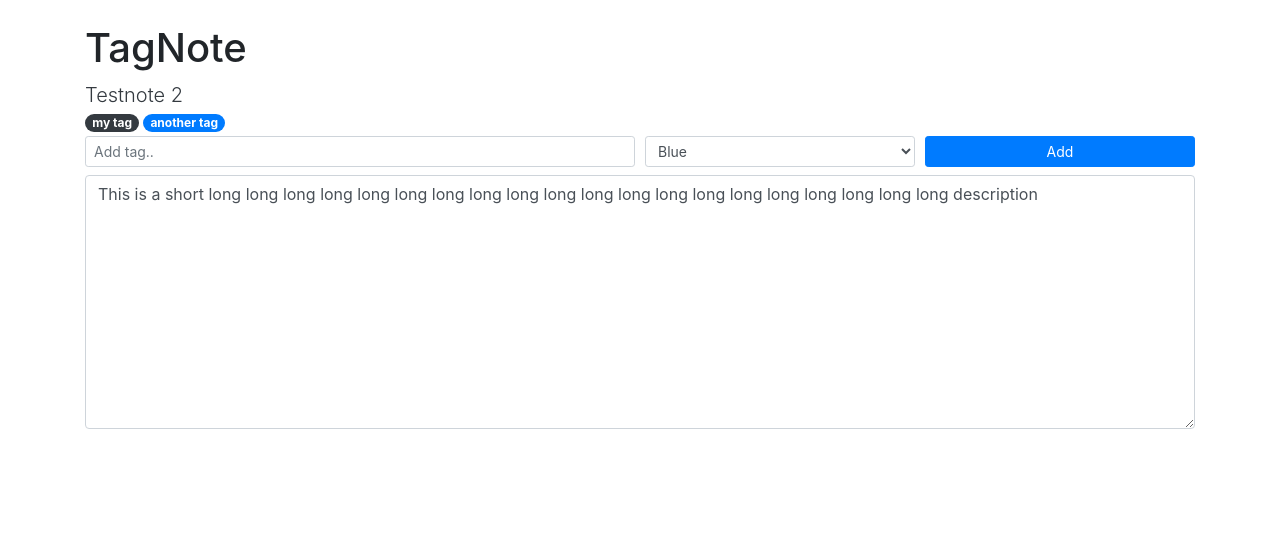
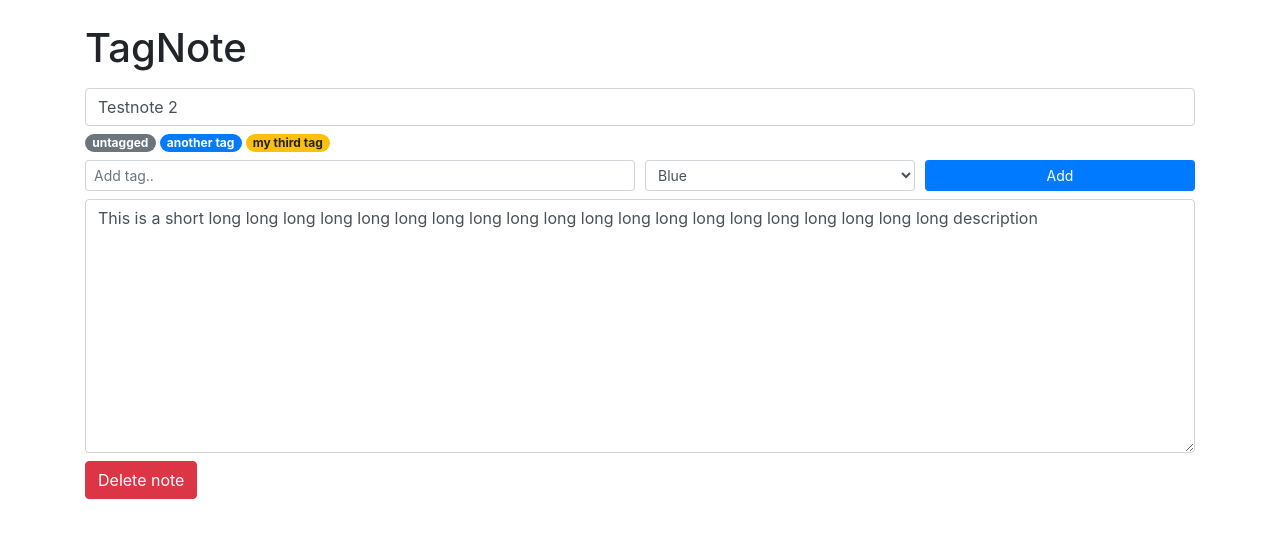
Before and after one commit to greensebastian/tagnote-client, a React (Create React App) app: page /86cf4600-e65c-4794-bf9c-b403d1a1f65b in a window 1280 px wide. Shown: the top 538 px of the page. Built offline with nearby package versions, Linux system fonts and the light colour scheme.

Commit message:
Fix link in list, add remove button and modal

```diff
--- a/src/App.tsx
+++ b/src/App.tsx
@@ -15,7 +15,7 @@ function App() {
 	return (
 		<NoteContextProvider initialNotes={notes}>
       <Container>
-        <h1 className="mt-4">TagNote</h1>
+        <h1 className="mt-4 mb-3">TagNote</h1>
         <AppRouter />
       </Container>
 		</NoteContextProvider>
--- /dev/null
+++ b/src/components/confirmModal.tsx
@@ -0,0 +1,38 @@
+import React from "react";
+import { Button, Modal } from "react-bootstrap";
+
+type ConfirmModalProps = {
+  show: boolean,
+  onOk: (() => void),
+  onCancel: (() => void),
+  heading: string,
+  body: JSX.Element,
+  okText: string
+}
+
+const ConfirmModal = (props: ConfirmModalProps) => {
+  return (
+    <Modal
+      show={props.show}
+      onHide={props.onCancel}
+      size="lg"
+      aria-labelledby="contained-modal-title-vcenter"
+      centered
+    >
+      <Modal.Header closeButton>
+        <Modal.Title id="contained-modal-title-vcenter">
+          {props.heading}
+        </Modal.Title>
+      </Modal.Header>
+      <Modal.Body>
+        {props.body}
+      </Modal.Body>
+      <Modal.Footer>
+        <Button onClick={props.onOk} variant="primary">{props.okText}</Button>
+        <Button onClick={props.onCancel} variant="secondary">Cancel</Button>
+      </Modal.Footer>
+    </Modal>
+  );
+}
+
+export default ConfirmModal;
--- /dev/null
+++ b/src/components/editableNoteHeader.tsx
@@ -0,0 +1,44 @@
+import React, { useState } from "react";
+import { Col, Form, Row } from "react-bootstrap";
+import NoteModel from "../models/noteModel";
+import TagModel from "../models/tagModel";
+import TagList from "./tagList";
+
+type EditableNoteHeaderProps = {
+	note: NoteModel;
+	setNote: (note: NoteModel) => void;
+	onTagClick?: (tag: TagModel) => void;
+};
+
+const EditableNoteHeader = ({ note, setNote, onTagClick }: EditableNoteHeaderProps) => {
+	const [title, setTitle] = useState(note.title);
+
+	const handleChangedInput = (newTitle: string) => {
+		setTitle(newTitle);
+		setNote({
+			...note,
+			title: newTitle,
+		});
+	};
+
+	return (
+		<Col>
+			<Row className="mb-2">
+				<Form.Control
+					type="text"
+					placeholder="Title"
+					value={title}
+					onChange={(e) => handleChangedInput(e.target.value)}
+				/>
+			</Row>
+			<Row className="mb-1">
+				<TagList
+					onClick={onTagClick}
+					tags={NoteModel.tagModels(note)}
+				/>
+			</Row>
+		</Col>
+	);
+};
+
+export default EditableNoteHeader;
--- a/src/components/filter.tsx
+++ b/src/components/filter.tsx
@@ -9,6 +9,7 @@ type FilterProps = {
 };
 
 const Filter = ({ setFilter }: FilterProps) => {
+	// TODO persist between mounts
   return <Form.Control type="text" placeholder="Filter..." onChange={(e) => setFilter(buildPredicate(e.target.value))}/>
 };
 
--- a/src/components/note.tsx
+++ b/src/components/note.tsx
@@ -1,17 +1,21 @@
 import React, { useState } from "react";
 import { Button, Col, Form, Row } from "react-bootstrap";
-import NoteHeader from "./noteHeader";
 import NoteModel from "../models/noteModel";
 import TagColors from "../models/tagColors";
 import { mapEnum } from "../util/enumUtil";
 import TagModel from "../models/tagModel";
+import EditableNoteHeader from "./editableNoteHeader";
+import { useHistory } from "react-router-dom";
+import ConfirmModal from "./confirmModal";
 
 type NoteProps = {
 	note: NoteModel;
 	setNote: (note: NoteModel) => void;
+	deleteNote: (id: string) => void;
 };
 
-const Note = ({ note, setNote }: NoteProps) => {
+const Note = ({ note, setNote, deleteNote }: NoteProps) => {
+	const history = useHistory();
 	const [description, setDescription] = useState(note.description);
 
 	const handleChangedInput = (e: React.ChangeEvent) => {
@@ -37,7 +41,6 @@ const Note = ({ note, setNote }: NoteProps) => {
 			});
 		}
 		setTagName("");
-		//setTagColor(defaultColor);
 	};
 
 	const resetTag = (tag: TagModel) => {
@@ -52,12 +55,21 @@ const Note = ({ note, setNote }: NoteProps) => {
 		addTag();
 	};
 
-	//TODO editable title
-	//TODO delete note
+	const [showModal, setShowModal] = useState(false);
+	const deleteAndRedirect = () => {
+		deleteNote(note.id);
+		history.push("/");
+	};
+
 	return (
+		<>
 			<Col>
 				<Row>
-				<NoteHeader onTagClick={resetTag} note={note} />
+					<EditableNoteHeader
+						setNote={setNote}
+						onTagClick={resetTag}
+						note={note}
+					/>
 				</Row>
 				<Row>
 					<Form className="w-100" onSubmit={handleSubmit}>
@@ -103,7 +115,21 @@ const Note = ({ note, setNote }: NoteProps) => {
 						/>
 					</Form>
 				</Row>
+				<Row className="mt-2">
+					<Button variant="danger" onClick={() => setShowModal(true)}>
+						Delete note
+					</Button>
+				</Row>
 			</Col>
+			<ConfirmModal
+				show={showModal}
+				heading={"Delete note?"}
+				okText="Yes"
+				onOk={deleteAndRedirect}
+				onCancel={() => setShowModal(false)}
+				body={<p>Are you sure you want to delete the note?</p>}
+			/>
+		</>
 	);
 };
 
--- a/src/components/noteHeader.tsx
+++ b/src/components/noteHeader.tsx
@@ -2,32 +2,22 @@ import React from "react";
 import { Col, Row } from "react-bootstrap";
 import { Link } from "react-router-dom";
 import NoteModel from "../models/noteModel";
-import TagModel from "../models/tagModel";
-import ConditionalWrapper from "./conditionalWrapper";
 import TagList from "./tagList";
 
 type NoteHeaderProps = {
 	note: NoteModel;
-	link?: boolean;
-	onTagClick?: (tag: TagModel) => void;
 };
 
 const NoteHeader = (props: NoteHeaderProps) => {
-	const titleRow = (
-		<Row className="lead mb-1 text-dark">{props.note.title}</Row>
-	);
 	return (
-		<Col>
-			<ConditionalWrapper
-				wrapper={({children}) => <Link to={"/" + props.note.id}>{children}</Link>}
-				condition={props.link === true}
-			>
-				{titleRow}
-			</ConditionalWrapper>
-			<Row>
-				<TagList onClick={props.onTagClick} tags={NoteModel.tagModels(props.note)} />
-			</Row>
-		</Col>
+		<Link className="text-decoration-none" to={"/" + props.note.id}>
+			<Col>
+				<Row className="lead mb-1 text-dark">{props.note.title}</Row>
+				<Row className="mb-1">
+					<TagList tags={NoteModel.tagModels(props.note)} />
+				</Row>
+			</Col>
+		</Link>
 	);
 };
 
--- a/src/components/noteSummary.tsx
+++ b/src/components/noteSummary.tsx
@@ -5,14 +5,13 @@ import NoteHeader from "./noteHeader";
 
 type NoteSummaryProps = {
 	note: NoteModel;
-	link?: boolean;
 };
 
 const NoteSummary = (props: NoteSummaryProps) => {
 	return (
 		<Col xs={12}>
 			<Row>
-				<NoteHeader note={props.note} link/>
+				<NoteHeader note={props.note} />
 			</Row>
 			<Row>
 				{props.note.description.length === 0 ? (
--- a/src/contexts/noteContextProvider.tsx
+++ b/src/contexts/noteContextProvider.tsx
@@ -6,6 +6,7 @@ import { setInStorage, StorageKeys } from "../util/localStorage";
 type NoteContextProps = {
 	notes: NoteModel[];
 	setNote: (note: NoteModel) => void;
+	deleteNote: (id: string) => void;
 	tags: (predicate?: (tag: string) => boolean) => string[];
 };
 
@@ -16,6 +17,7 @@ type NoteContextProviderProps = {
 export const NoteContext = React.createContext<NoteContextProps>({
 	notes: [],
 	setNote: (_) => {},
+	deleteNote: (_) => {},
 	tags: () => [],
 });
 
@@ -39,6 +41,14 @@ const NoteContextProvider: FunctionComponent<NoteContextProviderProps> = (
 		setNotes(newNotes);
 	};
 
+	const deleteNote = (id: string) => {
+		const noteToRemove = notes.find((note) => note.id === id);
+		if (noteToRemove){
+			notes.splice(notes.indexOf(noteToRemove), 1);
+			setNotes([...notes]);
+		}
+	}
+
 	const tags = (predicate?: (tag: string) => boolean) => {
 		let allTags = new Set<string>();
 		notes.forEach(note => note.tags.forEach(allTags.add));
@@ -59,7 +69,7 @@ const NoteContextProvider: FunctionComponent<NoteContextProviderProps> = (
 	}, [notes]);
 
 	return (
-		<NoteContext.Provider value={{ notes: notes, setNote: setNote, tags: tags }}>
+		<NoteContext.Provider value={{ notes: notes, setNote: setNote, deleteNote: deleteNote, tags: tags }}>
 			{props.children}
 		</NoteContext.Provider>
 	);
--- a/src/models/noteModel.ts
+++ b/src/models/noteModel.ts
@@ -16,8 +16,8 @@ class NoteModel {
     this.id = id ?? uuid();
     this.title = title;
     this.description = "";
-    this.tags = [];
-    this.colorMap = {};
+    this.tags = ["untagged"];
+    this.colorMap = {"untagged": TagColors.Grey};
     this.created = new Date();
     this.updated = new Date();
   }
--- a/src/routes/noteRoute.tsx
+++ b/src/routes/noteRoute.tsx
@@ -5,14 +5,14 @@ import { NoteParameters } from "./appRouter";
 import Note from "../components/note";
 
 const NoteRoute = (props: RouteComponentProps<NoteParameters>) => {
-	const { notes, setNote } = useContext(NoteContext);
+	const { notes, setNote, deleteNote } = useContext(NoteContext);
 	const note = notes.find((note) => note.id === props.match.params.id);
 	if (!note) {
 		throw new Error(
 			"Note with id " + props.match.params.id + " does not exist in context"
 		);
 	}
-	return <Note note={note} setNote={setNote} />;
+	return <Note note={note} setNote={setNote} deleteNote={deleteNote} />;
 };
 
 export default NoteRoute;
--- a/src/routes/notesRoute.tsx
+++ b/src/routes/notesRoute.tsx
@@ -30,7 +30,7 @@ const NotesRoute = () => {
 	};
 	return (
 		<Col>
-			<Row className="mt-3">
+			<Row>
 				<Col>
 					<Row>
 						<Filter
--- a/src/util/seedNotes.ts
+++ b/src/util/seedNotes.ts
@@ -9,15 +9,15 @@ const seedNotes = () => {
   note.description = "This is a short description";
 	note.tags.push("my tag");
   note.tags.push("another tag");
-  note.colorMap[note.tags[0]] = TagColors.Green;
+  note.colorMap[note.tags[1]] = TagColors.Green;
 
   notes.push(note);
 
   note = new NoteModel("Testnote 2", "86cf4600-e65c-4794-bf9c-b403d1a1f65b");
   note.description = "This is a short long long long long long long long long long long long long long long long long long long long long description";
-	note.tags.push("my tag");
-  note.tags.push("another tag");
-  note.colorMap[note.tags[0]] = TagColors.Dark;
+	note.tags.push("another tag");
+  note.tags.push("my third tag");
+  note.colorMap[note.tags[2]] = TagColors.Yellow;
 
   notes.push(note);
 
```
Lines whose indentation alone changed are shown as unchanged.
